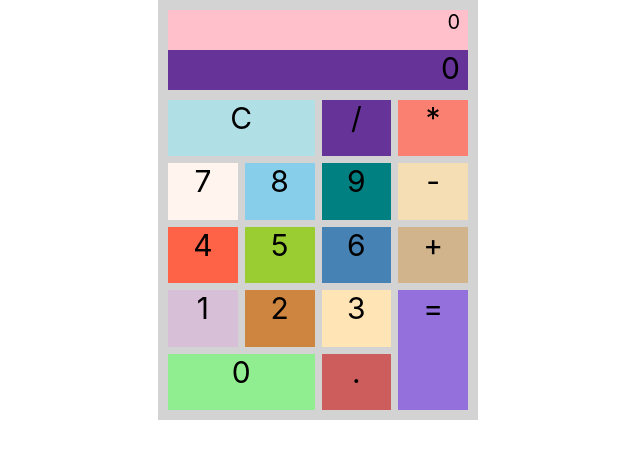
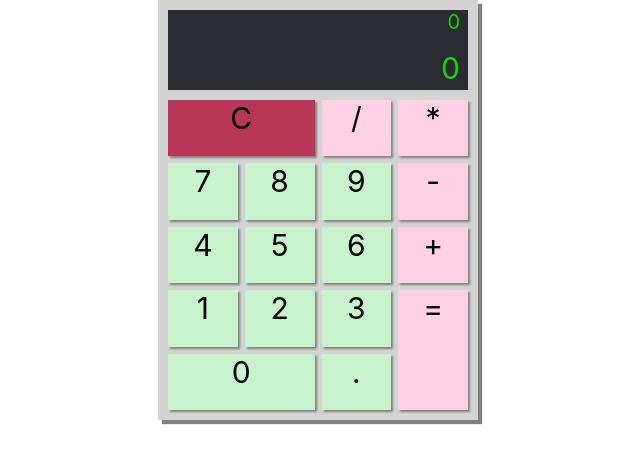
Before and after one commit to mikmaj/fcc-react-calculator, a React (Create React App) app: page / in a window 1280 px wide. Shown: the top 464 px of the page, without its empty margins (322-962 px from the left). Built offline with nearby package versions, Linux system fonts and the light colour scheme.

Commit message:
Add some styling

```diff
--- a/src/components/CalculatorContainer/CalculatorContainer.css
+++ b/src/components/CalculatorContainer/CalculatorContainer.css
@@ -1,4 +1,6 @@
 .container {
+    --numbers-color: #c7f2cc;
+    --operations-color: #fdd0e4;
     font-size: 30px;
     min-height: 400px;
     width: 300px;
@@ -12,6 +14,7 @@
     grid-template-areas:
         "screens"
         "buttons";
+    box-shadow: 4px 4px 1px grey;
 }
 
 #screens {
@@ -19,17 +22,18 @@
     grid-template-columns: 1fr;
     grid-template-rows: 1fr 1fr;
     text-align: end;
+    background-color: #2a2c31
 }
 
 #operScreen {
-    background: pink;
     font-size: 20px;
     padding-right: 8px;
+    color: #19d209;
 }
 
 #calcScreen {
-    background: rebeccapurple;
     padding-right: 8px;
+    color: #19d209;
 }
 
 #buttons {
@@ -40,29 +44,32 @@
 }
 
 #clear {
-    background: powderblue;
+    background:#b83658;
     grid-column: 1 / 3;
+    box-shadow: 2px 2px 2px grey;
 }
-#divide { background: rebeccapurple }
-#multiply { background: salmon }
-#seven { background: seashell }
-#eight { background: skyblue }
-#nine { background: teal }
-#subtract { background: wheat }
-#four { background: tomato }
-#five { background: yellowgreen }
-#six { background: steelblue }
-#add { background: tan }
-#one { background: thistle }
-#two { background: peru }
-#three { background: moccasin }
+#divide { background: var(--operations-color); box-shadow: 2px 2px 2px grey; }
+#multiply { background: var(--operations-color); box-shadow: 2px 2px 2px grey; }
+#seven { background: var(--numbers-color); box-shadow: 2px 2px 2px grey; }
+#eight { background: var(--numbers-color); box-shadow: 2px 2px 2px grey; }
+#nine { background: var(--numbers-color); box-shadow: 2px 2px 2px grey; }
+#subtract { background: var(--operations-color); box-shadow: 2px 2px 2px grey; }
+#four { background: var(--numbers-color); box-shadow: 2px 2px 2px grey; }
+#five { background: var(--numbers-color); box-shadow: 2px 2px 2px grey; }
+#six { background: var(--numbers-color); box-shadow: 2px 2px 2px grey; }
+#add { background: var(--operations-color); box-shadow: 2px 2px 2px grey; }
+#one { background: var(--numbers-color); box-shadow: 2px 2px 2px grey; }
+#two { background: var(--numbers-color); box-shadow: 2px 2px 2px grey; }
+#three { background: var(--numbers-color); box-shadow: 2px 2px 2px grey; }
 #equals {
-    background: mediumpurple;
+    background: var(--operations-color);
+    box-shadow: 2px 2px 2px grey;
     grid-column: 4 / 5;
     grid-row: 4 / 6;
 }
 #zero {
-    background: lightgreen;
+    background: var(--numbers-color);
+    box-shadow: 2px 2px 2px grey;
     grid-column: 1 / 3;
 }
-#decimal { background: indianred }
+#decimal { background: var(--numbers-color); box-shadow: 2px 2px 2px grey; }
```
